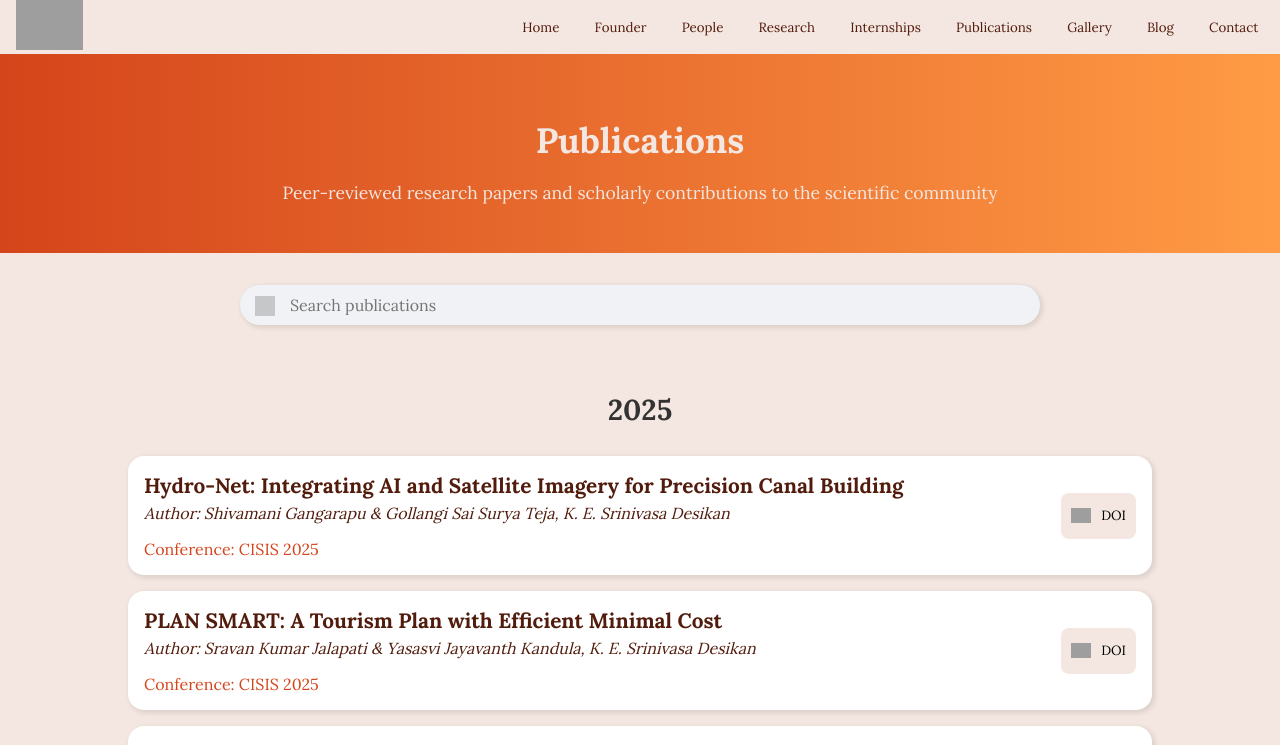
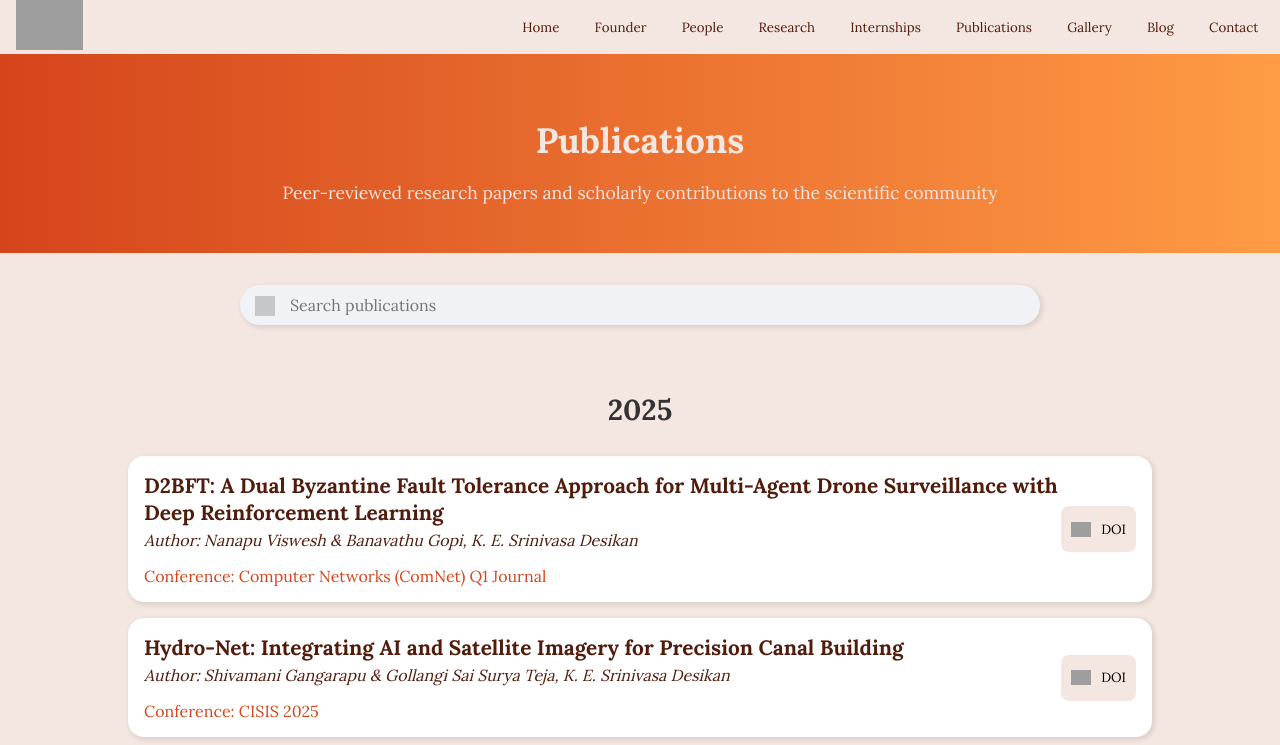
Before and after one commit to vardhango11/NGCN-25, a React (Vite) app in the folder frontend/: page /publications in a window 1280 px wide. Shown: the top 745 px of the page. Built offline with nearby package versions, Linux system fonts and the light colour scheme; grey boxes are pictures that could not be loaded.

Commit message:
feat: add new publication entry with ComNet Q1 journal details and DOI link

```diff
--- a/frontend/src/Pages/Home/Home.jsx
+++ b/frontend/src/Pages/Home/Home.jsx
@@ -40,8 +40,7 @@ function Home() {
                         <div className={styles.cardContent}>
                             <h3>Self-Funded Internships</h3>
                             <p>
-                                Open throughout the year! Interested candidates can send their resumes to
-                                <strong> ngcngroup@gmail.com</strong>. Internship opportunities are available in AI,
+                                Open throughout the year! Interested candidates can fill out the forms present in Internships page. Internship opportunities are available in AI,
                                 networking, and computing.
                             </p>
                             <p>
--- a/frontend/src/db/publications.json
+++ b/frontend/src/db/publications.json
@@ -1,6 +1,14 @@
- [
+[
   {
     "id": 1,
+    "title": "D2BFT: A Dual Byzantine Fault Tolerance Approach for Multi-Agent Drone Surveillance with Deep Reinforcement Learning",
+    "authors": "Nanapu Viswesh & Banavathu Gopi, K. E. Srinivasa Desikan",
+    "conference": "Computer Networks (ComNet) Q1 Journal",
+    "year": "2025",
+    "doi": "https://doi.org/10.1016/j.comnet.2025.111750"
+  },
+  {
+    "id": 2,
     "title": "Hydro-Net: Integrating AI and Satellite Imagery for Precision Canal Building",
     "authors": "Shivamani Gangarapu & Gollangi Sai Surya Teja, K. E. Srinivasa Desikan",
     "conference": "CISIS 2025",
@@ -8,7 +16,7 @@
     "doi": "https://link.springer.com/chapter/10.1007/978-3-031-96099-4_7"
   },
   {
-    "id": 2,
+    "id": 3,
     "title": "PLAN SMART: A Tourism Plan with Efficient Minimal Cost",
     "authors": "Sravan Kumar Jalapati & Yasasvi Jayavanth Kandula, K. E. Srinivasa Desikan",
     "conference": "CISIS 2025",
@@ -16,7 +24,7 @@
     "doi": "https://link.springer.com/chapter/10.1007/978-3-031-96096-3_8"
   },
   {
-    "id": 3,
+    "id": 4,
     "title": "Mini Q-Learning for Sparsely Connected Fog Nodes",
     "authors": "Sravan Kumar Jalapati, K. E. Srinivasa Desikan",
     "conference": "CISIS 2025",
```
